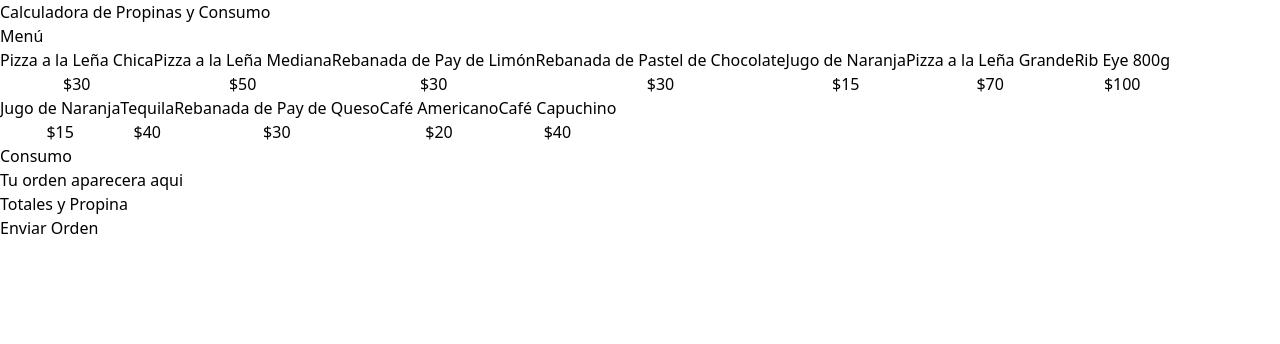
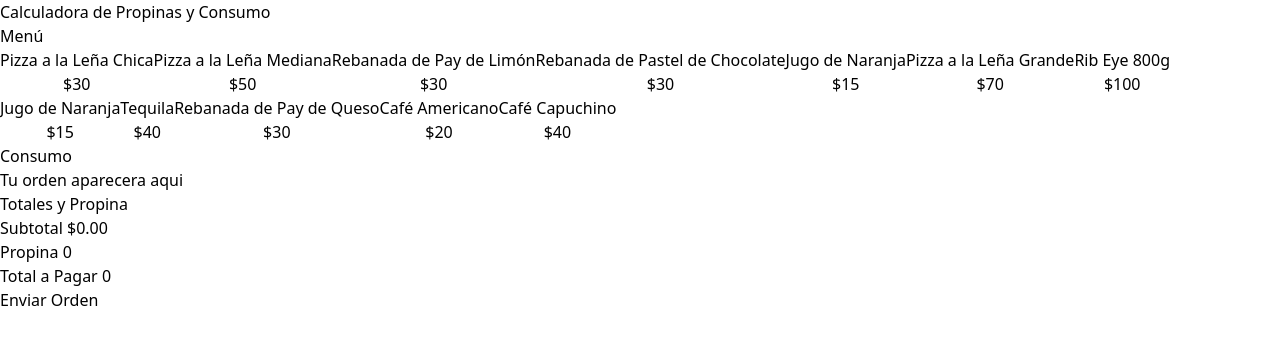
Before and after one commit to luisgoweb/Calculadora-de-propinas, a React (Vite) app: page / in a window 1280 px wide. Shown: the top 344 px of the page. Built offline with nearby package versions, Linux system fonts and the light colour scheme.

Commit message:
OrderTotals: se calcula el subtotal usando .reduce a order

```diff
--- a/src/App.tsx
+++ b/src/App.tsx
@@ -34,7 +34,9 @@
               deleteItem={deleteItem}
               />
 
-              <OrderTotals />
+              <OrderTotals
+              order={order}
+              />
 
           </div>
       </main>
--- a/src/components/OrderTotals.tsx
+++ b/src/components/OrderTotals.tsx
@@ -1,10 +1,20 @@
+import { useMemo } from "react"
+import { formatCurrency } from "../helpers"
+import type { OrderItem } from "../types"
 
+type OrderTotalsProps = {
+    order: OrderItem[]
+}
 
-const OrderTotals = () => {
+const OrderTotals = ({order}: OrderTotalsProps) => {
+    const subTotalAmount = useMemo(()=> order.reduce( (total, item) => total + (item.price * item.quantity), 0),[order])
   return (
     <>
         <div className="space-y-3">
             <h3 className="text-2xl  font-bold">Totales y Propina</h3>
+            <p>Subtotal {''} <span className="font-bold">{formatCurrency( subTotalAmount )}</span></p>
+            <p>Propina {''} <span className="font-bold">0</span></p>
+            <p>Total a Pagar {''} <span className="font-bold">0</span></p>
         </div>
         <button className="bg-amber-900 text-white rounded-md cursor-pointer w-full p-3">
             Enviar Orden
```
